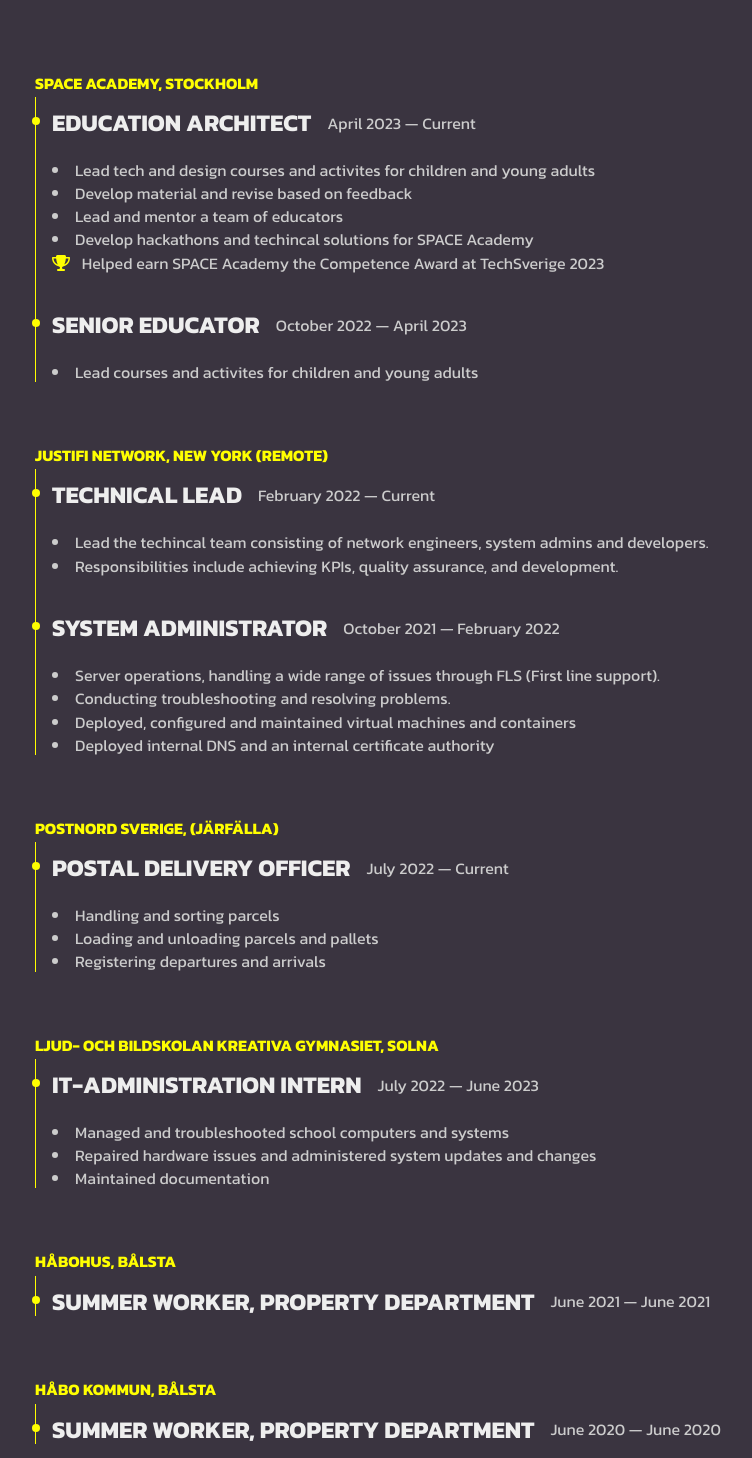
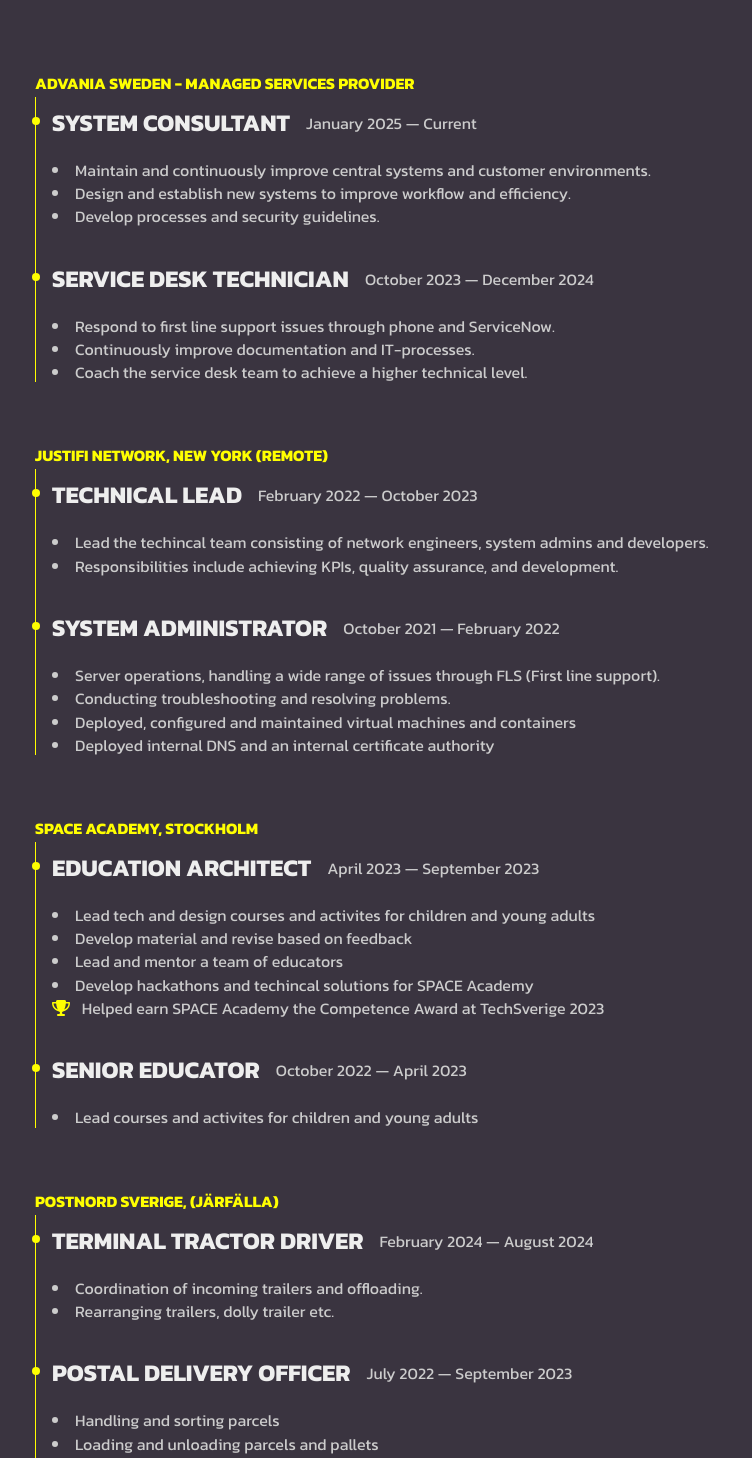
Before and after one commit to LeoEricson/leoericson.com, a SvelteKit app: page / in a window 1280 px wide. Shown: the part 752-2210 px from the top of the page, without its empty margins (12-764 px from the left). Built offline with nearby package versions, Linux system fonts and the light colour scheme.

Commit message:
Update +page.svelte

```diff
--- a/src/routes/+page.svelte
+++ b/src/routes/+page.svelte
@@ -81,11 +81,69 @@
 	<h2>Experience</h2>
 
 	<div class="experience" data-aos="fade-right">
+		<h3>Advania Sweden - Managed Services Provider</h3>
+		<div>
+			<div class="row">
+				<h4>System Consultant</h4>
+				<p>January 2025 — Current</p>
+			</div>
+
+			<ul>
+				<li>Maintain and continuously improve central systems and customer environments.</li>
+                <li>Design and establish new systems to improve workflow and efficiency.</li>
+				<li>Develop processes and security guidelines.</li>
+			</ul>
+
+			<br />
+
+			<div class="row">
+				<h4>Service Desk Technician</h4>
+				<p>October 2023 — December 2024</p>
+			</div>
+
+			<ul>
+				<li>Respond to first line support issues through phone and ServiceNow.</li>
+				<li>Continuously improve documentation and IT-processes.</li>
+				<li>Coach the service desk team to achieve a higher technical level.</li>
+			</ul>
+		</div>
+	</div>
+
+	<div class="experience" data-aos="fade-right">
+		<h3>Justifi Network, New York (Remote)</h3>
+		<div>
+			<div class="row">
+				<h4>Technical Lead</h4>
+				<p>February 2022 — October 2023</p>
+			</div>
+
+			<ul>
+				<li>Lead the techincal team consisting of network engineers, system admins and developers.</li>
+				<li>Responsibilities include achieving KPIs, quality assurance, and development.</li>
+			</ul>
+
+			<br />
+
+			<div class="row">
+				<h4>System Administrator</h4>
+				<p>October 2021 — February 2022</p>
+			</div>
+
+			<ul>
+				<li>Server operations, handling a wide range of issues through FLS (First line support).</li>
+				<li>Conducting troubleshooting and resolving problems.</li>
+				<li>Deployed, configured and maintained virtual machines and containers</li>
+				<li>Deployed internal DNS and an internal certificate authority</li>
+			</ul>
+		</div>
+	</div>
+
+	<div class="experience" data-aos="fade-right">
 		<h3>SPACE Academy, Stockholm</h3>
 		<div>
 			<div class="row">
 				<h4>Education Architect</h4>
-				<p>April 2023 — Current</p>
+				<p>April 2023 — September 2023</p>
 			</div>
 			<ul>
 				<li>Lead tech and design courses and activites for children and young adults</li>
@@ -111,41 +169,24 @@
 	</div>
 
 	<div class="experience" data-aos="fade-right">
-		<h3>Justifi Network, New York (Remote)</h3>
+		<h3>PostNord Sverige, (Järfälla)</h3>
+
 		<div>
 			<div class="row">
-				<h4>Technical Lead</h4>
-				<p>February 2022 — Current</p>
+				<h4>Terminal Tractor Driver</h4>
+				<p>February 2024 — August 2024</p>
 			</div>
 
 			<ul>
-				<li>Lead the techincal team consisting of network engineers, system admins and developers.</li>
-				<li>Responsibilities include achieving KPIs, quality assurance, and development.</li>
+				<li>Coordination of incoming trailers and offloading.</li>
+				<li>Rearranging trailers, dolly trailer etc.</li>
 			</ul>
 
 			<br />
 
 			<div class="row">
-				<h4>System Administrator</h4>
-				<p>October 2021 — February 2022</p>
-			</div>
-
-			<ul>
-				<li>Server operations, handling a wide range of issues through FLS (First line support).</li>
-				<li>Conducting troubleshooting and resolving problems.</li>
-				<li>Deployed, configured and maintained virtual machines and containers</li>
-				<li>Deployed internal DNS and an internal certificate authority</li>
-			</ul>
-		</div>
-	</div>
-
-	<div class="experience" data-aos="fade-right">
-		<h3>PostNord Sverige, (Järfälla)</h3>
-
-		<div>
-			<div class="row">
 				<h4>Postal Delivery Officer</h4>
-				<p>July 2022 — Current</p>
+				<p>July 2022 — September 2023</p>
 			</div>
 			<ul>
 				<li>Handling and sorting parcels</li>
@@ -170,24 +211,6 @@
 			</ul>
 		</div>
 	</div>
-
-	<div class="experience" data-aos="fade-right">
-		<h3>Håbohus, Bålsta</h3>
-
-		<div class="row">
-			<h4>Summer Worker, Property Department</h4>
-			<p>June 2021 — June 2021</p>
-		</div>
-	</div>
-
-	<div class="experience" data-aos="fade-right">
-		<h3>Håbo Kommun, Bålsta</h3>
-
-		<div class="row">
-			<h4>Summer Worker, Property Department</h4>
-			<p>June 2020 — June 2020</p>
-		</div>
-	</div>
 </section>
 
 <section class="list" id="education">
```
